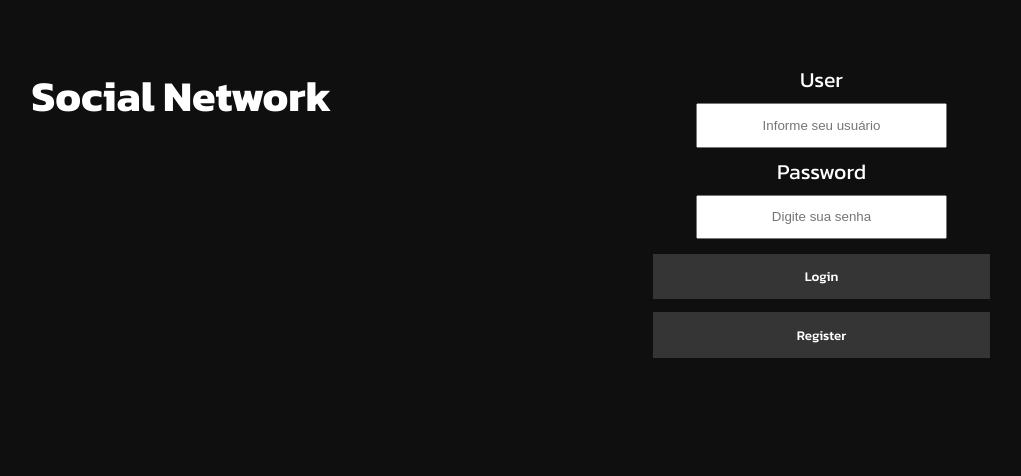
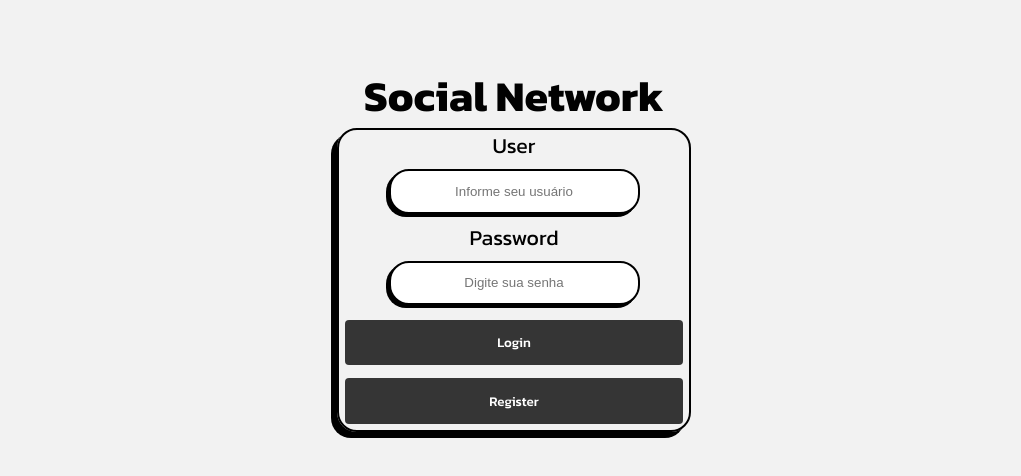
Before and after one commit to IsaelSousa/rede-social-app, a Next.js app: page / in a window 1280 px wide. Shown: the top 476 px of the page, without its empty margins (126-1147 px from the left). Built offline with nearby package versions, Linux system fonts and the light colour scheme.

Commit message:
chore: color layout

```diff
--- a/src/components/PostSender/index.tsx
+++ b/src/components/PostSender/index.tsx
@@ -9,7 +9,6 @@ import { ImageRenderer } from '../ImageRenderer';
 import { toast } from 'react-toastify';
 import { sendPost } from '@/services/api';
 import CryptoJS from 'crypto-js';
-import axios from 'axios';
 
 export const PostSender = () => {
     const [selectedImage, setSelectedImage] = useState<string>();
--- a/src/components/PostSender/styles.module.css
+++ b/src/components/PostSender/styles.module.css
@@ -9,7 +9,7 @@
 .title {
     font-size: 22pt;
     font-family: 'Kanit';
-    color: white;
+    color: #010101;
 }
 
 .buttonContainer {
@@ -27,4 +27,12 @@
     padding: 5px;
     border-radius: 10px;
     resize: none;
+
+
+    border-width: 2px;
+    border-style: solid;
+    border-color: #000000;
+
+    box-shadow: -2px 2px 0px black;
+    border-radius: 10px;
 }
--- a/src/pages/homepage/styles.module.css
+++ b/src/pages/homepage/styles.module.css
@@ -2,7 +2,7 @@
     display: flex;
     width: 100%;
     flex-direction: column;
-    background-color: #0f0f0f;
+    background-color: #F1F1F1;
 }
 
 .nav {
@@ -43,7 +43,7 @@
     font-family: 'Kanit';
     font-weight: bold;
     background-color: inherit;
-    color: white;
+    color: #010101;
     border: none;
     background-color: none;
 
@@ -62,11 +62,18 @@
     font-size: 12pt;
     font-family: 'Kanit';
     font-weight: 500;
-    background-color: #919191;
-    color: #FFFFFF;
+    background-color: #F1F1F1;
+    color: #010101;
     border: none;
     border-radius: 5px;
     margin: 0.3rem;
+
+    border-width: 2px;
+    border-style: solid;
+    border-color: #000000;
+
+    box-shadow: -3px 3px 0px black;
+    border-radius: 10px;
 }
 
 .logoutButton:hover {
--- a/src/pages/index.tsx
+++ b/src/pages/index.tsx
@@ -153,7 +153,7 @@ export default function Home() {
           <h1 className={styles.title}>Social Network</h1>
         </div>
 
-        <div className={styles.mainDivisor} >
+        <div className={styles.mainDivisorInput} >
           <div className={styles.directionRow}>
             <div className={styles.directionCenter}>
               <label className={styles.label} htmlFor="user">User</label>
--- a/src/pages/register/styles.module.css
+++ b/src/pages/register/styles.module.css
@@ -3,7 +3,7 @@
     flex-direction: column;
     align-items: center;
 
-    background-color: #0f0f0f;
+    background-color: #F2F2F2;
 
     width: 100vw;
     height: 100vh;
@@ -12,13 +12,13 @@
 .title {
     font-size: 32pt;
     font-family: 'Kanit';
-    color: white;
+    color: #010101;
 }
 
 .label {
     font-size: 16pt;
     font-family: 'Kanit';
-    color: white;
+    color: #010101;
 }
 
 .input {
@@ -28,6 +28,13 @@
     padding-right: 10%;
     margin: 0.5rem;
     text-align: center;
+
+    border-width: 2px;
+    border-style: solid;
+    border-color: #000000;
+
+    box-shadow: -3px 3px 0px black;
+    border-radius: 20px;
 }
 
 .button {
@@ -42,6 +49,8 @@
     color: #FFFFFF;
     border: none;
     margin: 0.4rem;
+
+    border-radius: 4px;
 }
 
 .button:hover {
--- a/src/pages/styles.module.css
+++ b/src/pages/styles.module.css
@@ -1,9 +1,11 @@
 .main {
     display: flex;
-    justify-content: space-around;
     padding-top: 4rem;
+    flex-direction: column;
 
-    background-color: #0f0f0f;
+    align-items: center;
+
+    background-color: #F2F2F2;
 
     width: 100vw;
     height: calc(100vh - 4rem);
@@ -12,7 +14,7 @@
 .title {
     font-size: 32pt;
     font-family: 'Kanit';
-    color: white;
+    color: #010101;
 }
 
 .savechanges {
@@ -31,7 +33,7 @@
 .label {
     font-size: 16pt;
     font-family: 'Kanit';
-    color: white;
+    color: #010101;
 }
 
 .input {
@@ -41,6 +43,13 @@
     padding-right: 10%;
     margin: 0.5rem;
     text-align: center;
+
+    border-width: 2px;
+    border-style: solid;
+    border-color: #000000;
+
+    box-shadow: -3px 3px 0px black;
+    border-radius: 20px;
 }
 
 .button {
@@ -55,6 +64,8 @@
     color: #FFFFFF;
     border: none;
     margin: 0.4rem;
+
+    border-radius: 4px;
 }
 
 .button:hover {
@@ -93,3 +104,16 @@
     align-items: center;
     justify-content: center;
 }
+
+.mainDivisorInput {
+    flex-direction: column;
+    align-items: center;
+    justify-content: center;
+
+    border-width: 2px;
+    border-style: solid;
+    border-color: #000000;
+
+    box-shadow: -6px 6px 0px black;
+    border-radius: 20px;
+}
--- a/src/services/api.ts
+++ b/src/services/api.ts
@@ -3,7 +3,7 @@ import { Observable } from 'rxjs';
 
 export const createAxiosInstance = () => {
     return axios.create({
-        baseURL: "http://192.168.50.134:5281",
+        baseURL: "http://localhost:5281",
         timeout: 3000
     });
 }
```
Also changed, not shown: src/components/InputFileButton/styles.module.css (+7 -4 lines), src/components/MenuButton/styles.module.css (+8 -1 lines), 2 other files (tests, documents, lock files or other folders).
